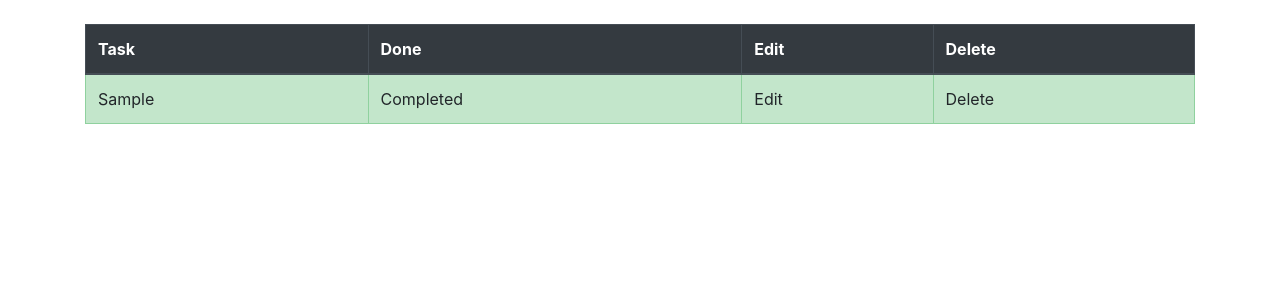
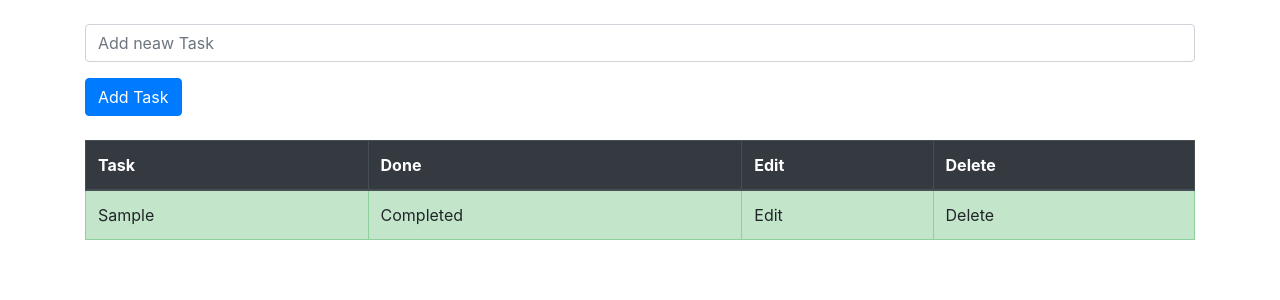
Before and after one commit to mzxz/task-master, a Django app: page /tasklist/ in a window 1280 px wide. Shown: the part 56-356 px from the top of the page. Run offline with Django 3.2, Linux system fonts and the light colour scheme; tables that the repository leaves empty hold one stand-in row (values such as "Sample post").

Commit message:
Added a form for adding new task

```diff
--- a/task/templates/todolist.html
+++ b/task/templates/todolist.html
@@ -7,6 +7,13 @@
 {% block content %}
     <div class="container">
         <br>
+        <form>
+            <div class="form-group">
+              <input type="text" class="form-control" placeholder="Add neaw Task">
+            </div>
+            <button type="submit" class="btn btn-primary">Add Task</button>
+          </form>
+          <br>
         <table class="table table-bordered">
             <thead class="thead-dark">
                 <tr>
```
